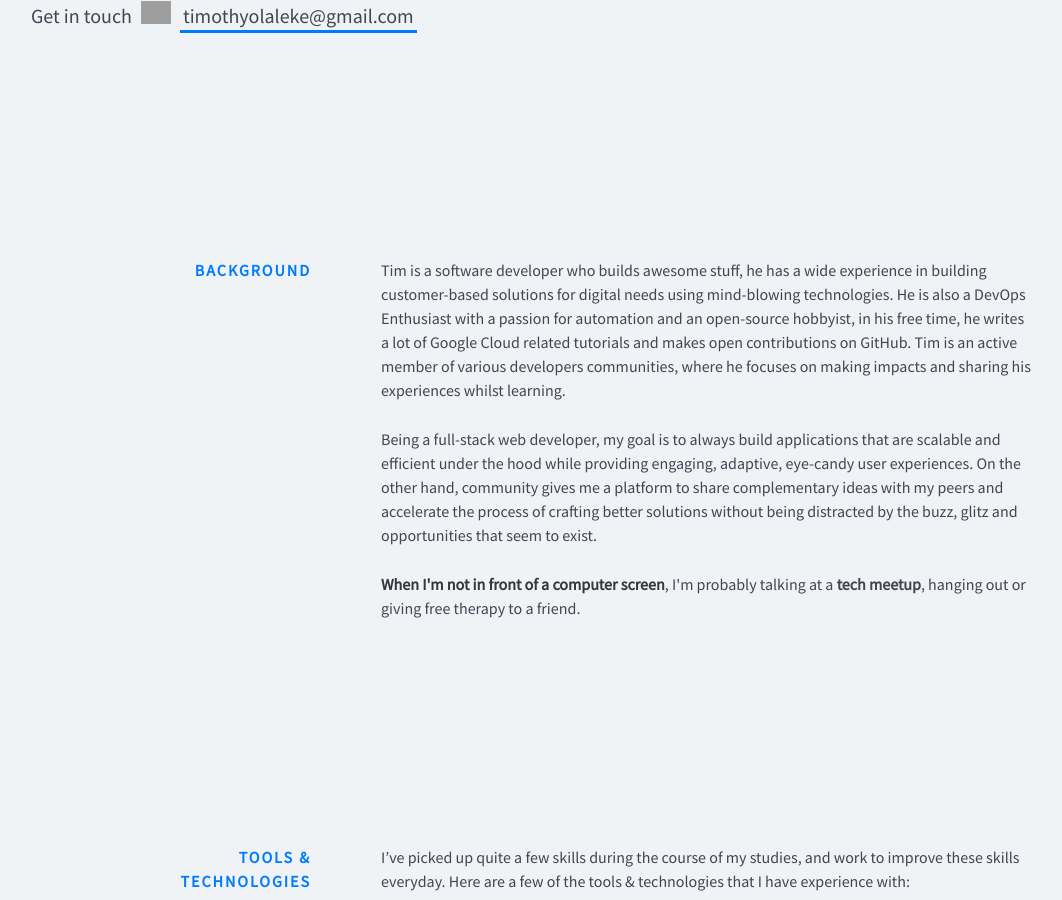
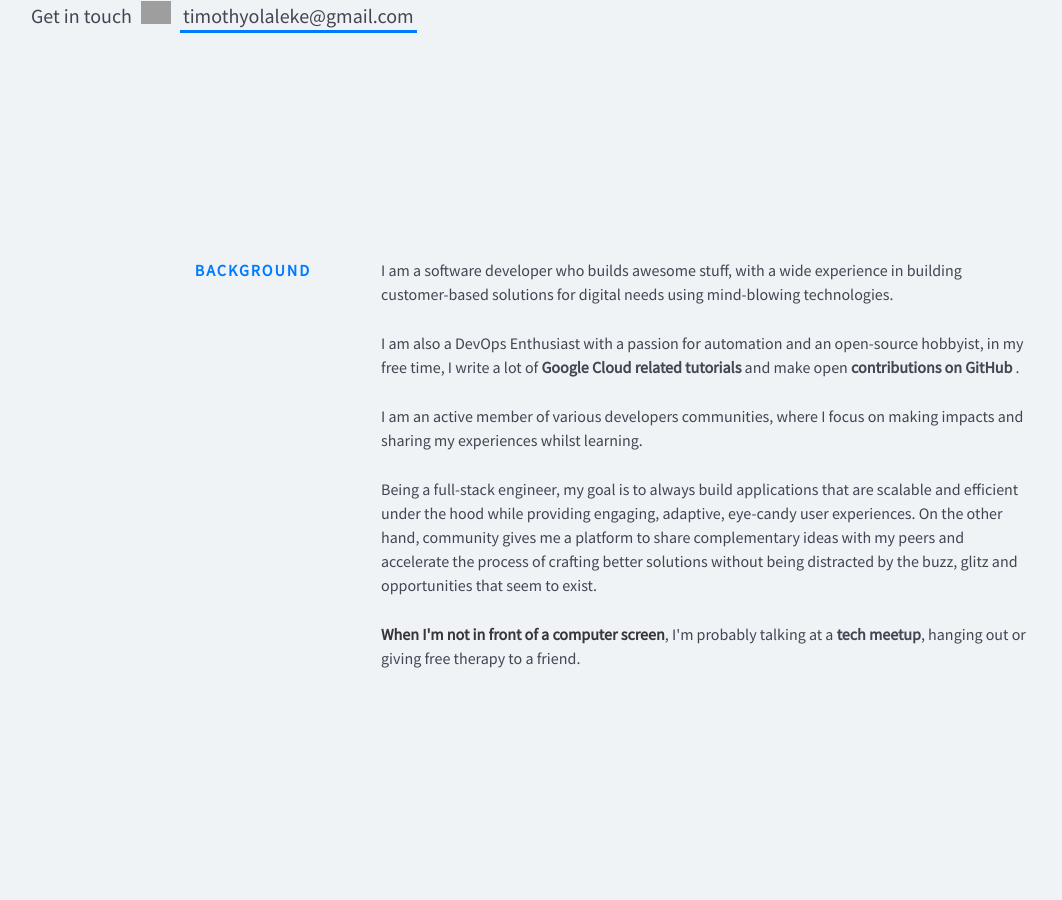
Before and after one commit to Timtech4u/timtech4u.github.io, a Jekyll site: the page built from index.html, in a window 1280 px wide and 900 px high, scrolled down 742 px. Shown: the whole window, without its empty margins (69-1131 px from the left). Built offline with Jekyll 4.4.1, drawn with Linux system fonts in a browser that asks for light colours; nearby versions of some CDN libraries; grey boxes are pictures that could not be loaded.

Commit message:
fixes and formattings

```diff
--- a/_includes/background.html
+++ b/_includes/background.html
@@ -2,20 +2,40 @@
   <div class="section__title">Background</div>
   <div class="section__content">
     <p>
-            Tim is a software developer who builds awesome stuff, he has a wide experience in building customer-based solutions for digital needs using mind-blowing technologies.
-
-            He is also a DevOps Enthusiast with a passion for automation and an open-source hobbyist, in his free time, he writes a lot of Google Cloud related tutorials and makes open contributions on GitHub.
-
-            Tim is an active member of various developers communities, where he focuses on making impacts and sharing his experiences whilst learning.
+      I am a software developer who builds awesome stuff, with a wide experience
+      in building customer-based solutions for digital needs using mind-blowing
+      technologies.
+    </p>
+    <p>
+      I am also a DevOps Enthusiast with a passion for automation and an
+      open-source hobbyist, in my free time, I write a lot of
+      <a href="http://fullstackgcp.com" target="_blank">
+        Google Cloud related tutorials
+      </a>
+      and make open
+      <a href="https://github.com/timtech4u" target="_blank">
+        contributions on GitHub </a
+      >.
+    </p>
+    <p>
+      I am an active member of various developers communities, where I focus on
+      making impacts and sharing my experiences whilst learning.
     </p>
 
-        <p>Being a full-stack web developer, my goal is to always build applications that are scalable and efficient under
-            the hood while providing engaging, adaptive, eye-candy user experiences. On the other hand, community gives
-            me a platform to share complementary ideas with my peers and accelerate the process of crafting better solutions
-            without being distracted by the buzz, glitz and opportunities that seem to exist.</p>
+    <p>
+      Being a full-stack engineer, my goal is to always build applications that
+      are scalable and efficient under the hood while providing engaging,
+      adaptive, eye-candy user experiences. On the other hand, community gives
+      me a platform to share complementary ideas with my peers and accelerate
+      the process of crafting better solutions without being distracted by the
+      buzz, glitz and opportunities that seem to exist.
+    </p>
 
     <p>
-            <strong>When I'm not in front of a computer screen</strong>, I'm probably talking at a <a
-                href="https://dscbuk.club" target="_blank">tech meetup</a>, hanging out or giving free therapy to a friend.</p>
+      <strong>When I'm not in front of a computer screen</strong>, I'm probably
+      talking at a
+      <a href="https://dscbuk.club" target="_blank">tech meetup</a>, hanging out
+      or giving free therapy to a friend.
+    </p>
   </div>
 </section>
```
Lines whose indentation alone changed are shown as unchanged.
